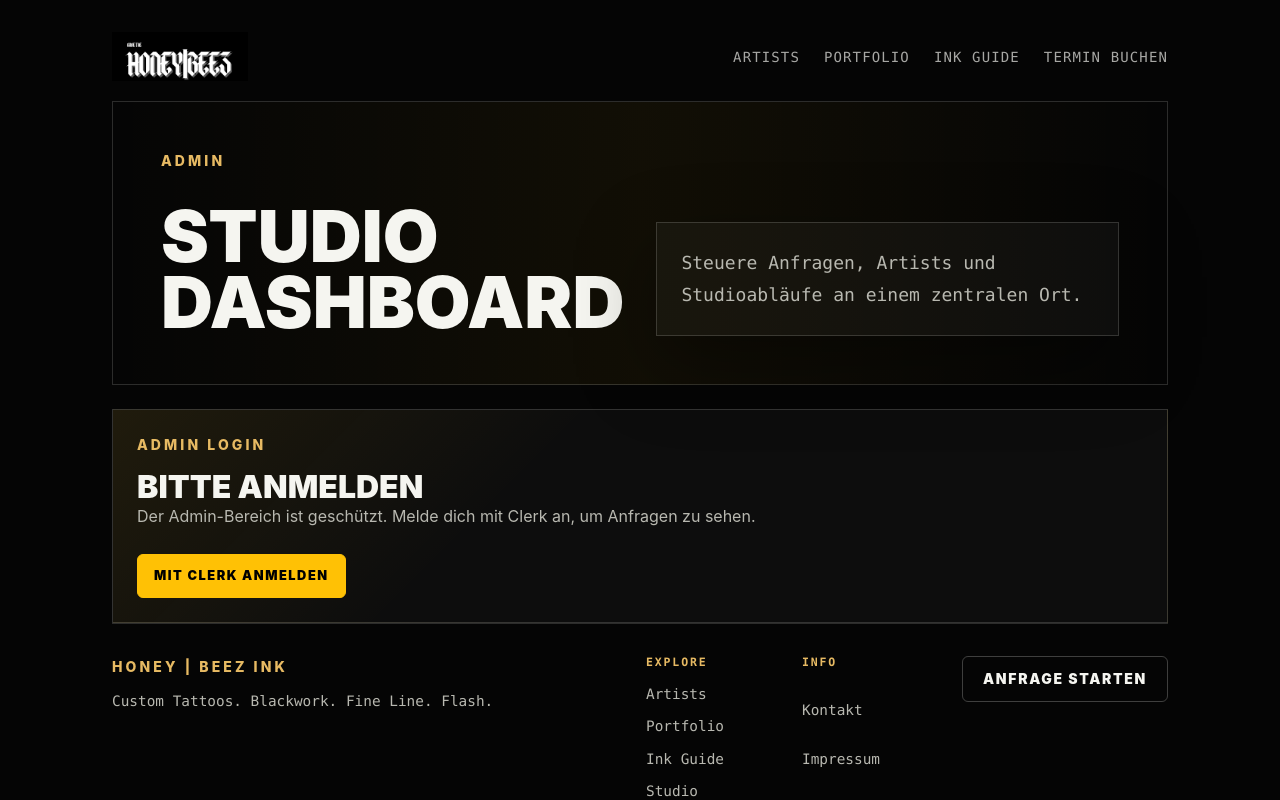
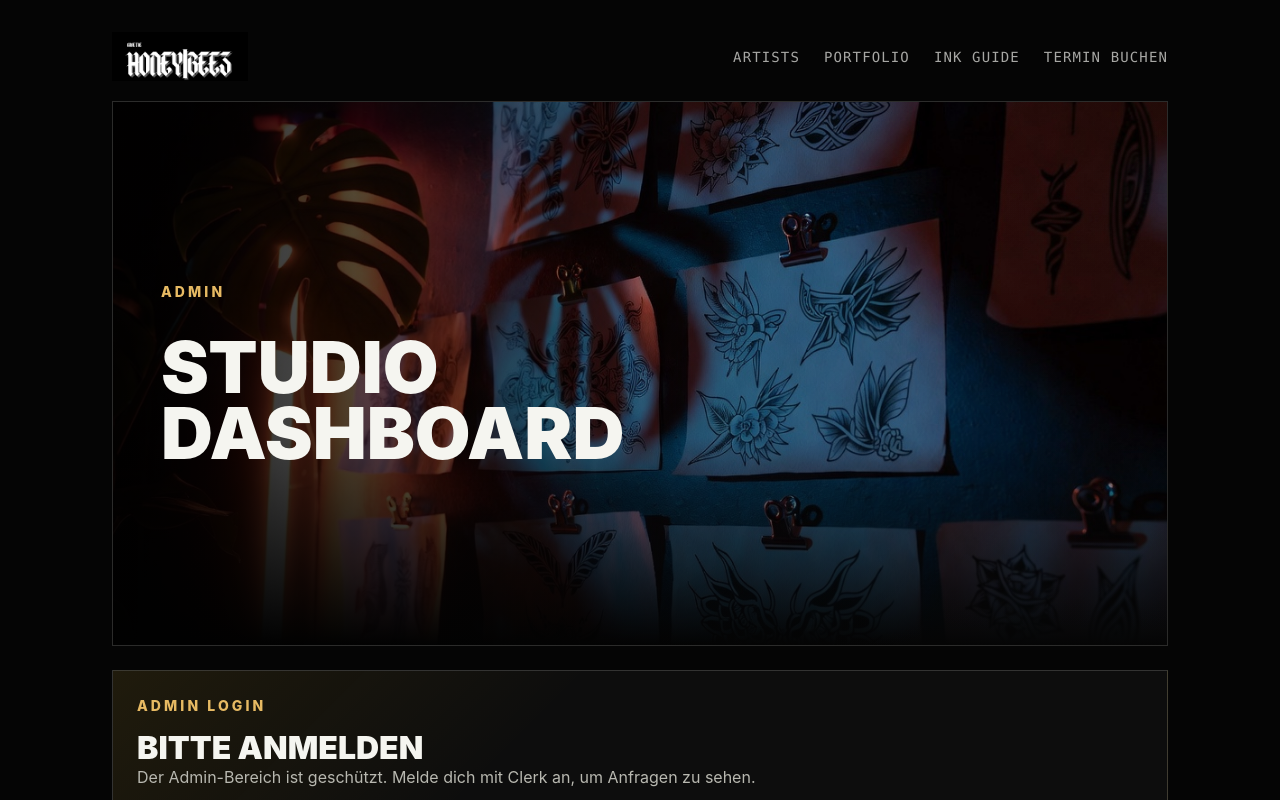
Before and after one commit to inesvanhe/tattoo-studio-project, a React (Vite) app in the folder apps/web/: page /admin in a window 1280 px wide. Shown: the top 800 px of the page. Built offline with nearby package versions, Linux system fonts and the light colour scheme; no server answers.

Commit message:
Add admin dashboard hero visual

```diff
--- a/apps/web/src/features/admin/AdminPage.tsx
+++ b/apps/web/src/features/admin/AdminPage.tsx
@@ -1,21 +1,18 @@
 import { AppShell } from '../../app/AppShell'
+import sketchesImage from '../../assets/studio/sketches1.jpg'
 import { ButtonLink } from '../../shared/components/Button'
 import { AdminAuthGate } from './AdminAuthGate'
 
 export function AdminPage() {
   return (
     <AppShell>
-      <section className="poster-hero border-x border-b border-[var(--color-line)] px-5 py-12 sm:px-8 lg:px-12">
+      <section className="poster-hero admin-dashboard-hero border-x border-b border-[var(--color-line)] px-5 py-12 sm:px-8 lg:px-12">
+        <img className="admin-dashboard-hero-image" src={sketchesImage} alt="" />
         <p className="eyebrow">Admin</p>
         <div className="mt-8 grid gap-8 lg:grid-cols-[0.9fr_1.1fr] lg:items-end">
           <h1 className="text-5xl font-black uppercase leading-[0.92] sm:text-7xl">
             Studio dashboard
           </h1>
-          <div className="panel-frame p-6">
-            <p className="text-lg leading-8 text-[var(--color-muted)]">
-              Steuere Anfragen, Artists und Studioabläufe an einem zentralen Ort.
-            </p>
-          </div>
         </div>
       </section>
 
--- a/apps/web/src/index.css
+++ b/apps/web/src/index.css
@@ -75,9 +75,46 @@
 }
 
 .poster-hero {
+  position: relative;
+  overflow: hidden;
   background:
     linear-gradient(90deg, transparent, rgba(255, 193, 5, 0.05), transparent),
     var(--color-ink);
+}
+
+.admin-dashboard-hero > :not(.admin-dashboard-hero-image) {
+  position: relative;
+  z-index: 1;
+}
+
+.admin-dashboard-hero {
+  min-height: 34rem;
+  display: grid;
+  align-content: center;
+  background: #030403;
+}
+
+.admin-dashboard-hero-image {
+  position: absolute;
+  inset: 0;
+  width: 100%;
+  height: 100%;
+  object-fit: cover;
+  object-position: 62% center;
+  opacity: 1;
+  filter: saturate(0.96) brightness(0.98);
+  pointer-events: none;
+}
+
+.admin-dashboard-hero::after {
+  position: absolute;
+  inset: 0;
+  z-index: 0;
+  background:
+    linear-gradient(90deg, rgba(0, 0, 0, 0.9) 0%, rgba(0, 0, 0, 0.48) 38%, rgba(0, 0, 0, 0.06) 78%),
+    linear-gradient(180deg, rgba(0, 0, 0, 0.04) 0%, rgba(0, 0, 0, 0.1) 62%, #050505 100%);
+  content: "";
+  pointer-events: none;
 }
 
 .artist-stage {
```
Also changed, not shown: apps/web/src/assets/studio/sketches1.jpg (added).
